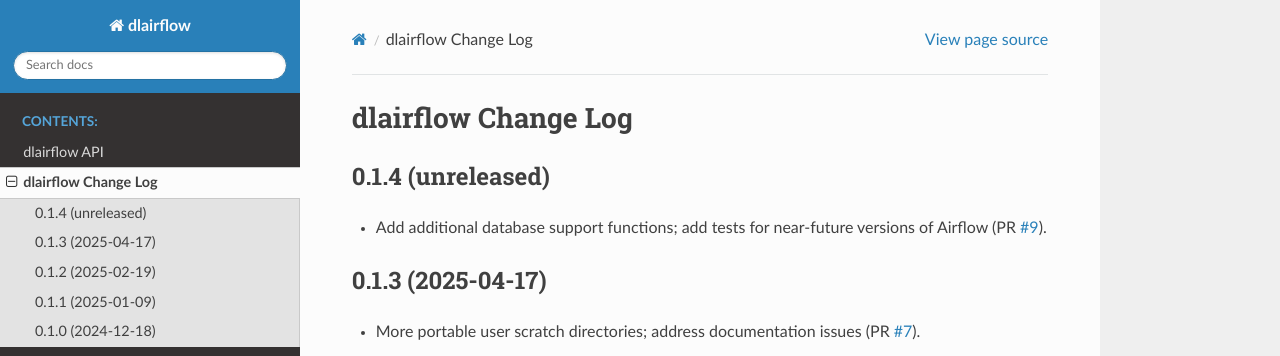
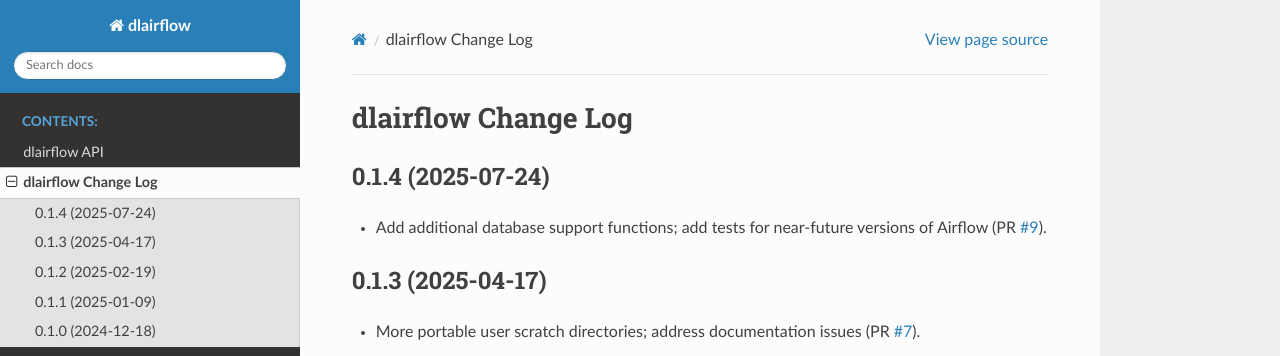
Before and after one commit to astro-datalab/dlairflow, a Sphinx documentation site: the page built from docs/changes.rst, in a window 1280 px wide. Shown: the top 356 px of the page. Built offline with Sphinx 7.4.7 and the Read the Docs theme 3.1.0, drawn with Linux system fonts in a browser that asks for light colours.

Commit message:
preparing for next tag

```diff
--- a/dlairflow/__init__.py
+++ b/dlairflow/__init__.py
@@ -9,4 +9,4 @@
 .. _`Apache Airflow®`: https://airflow.apache.org
 """
 
-__version__ = '0.1.4.dev58'
+__version__ = '0.1.4'
--- a/docs/changes.rst
+++ b/docs/changes.rst
@@ -2,7 +2,7 @@
 dlairflow Change Log
 ====================
 
-0.1.4 (unreleased)
+0.1.4 (2025-07-24)
 ------------------
 
 * Add additional database support functions; add tests for near-future versions
```
